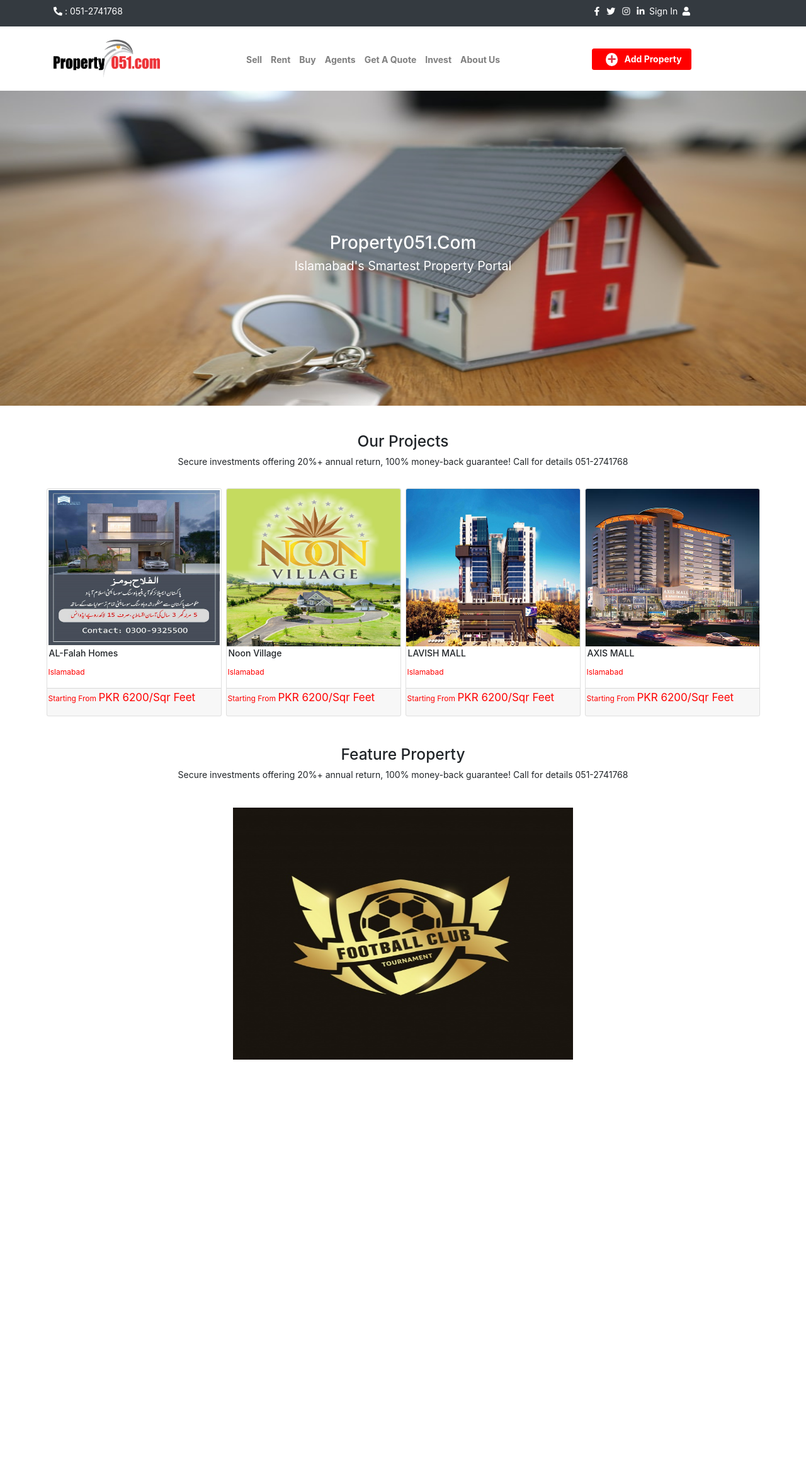
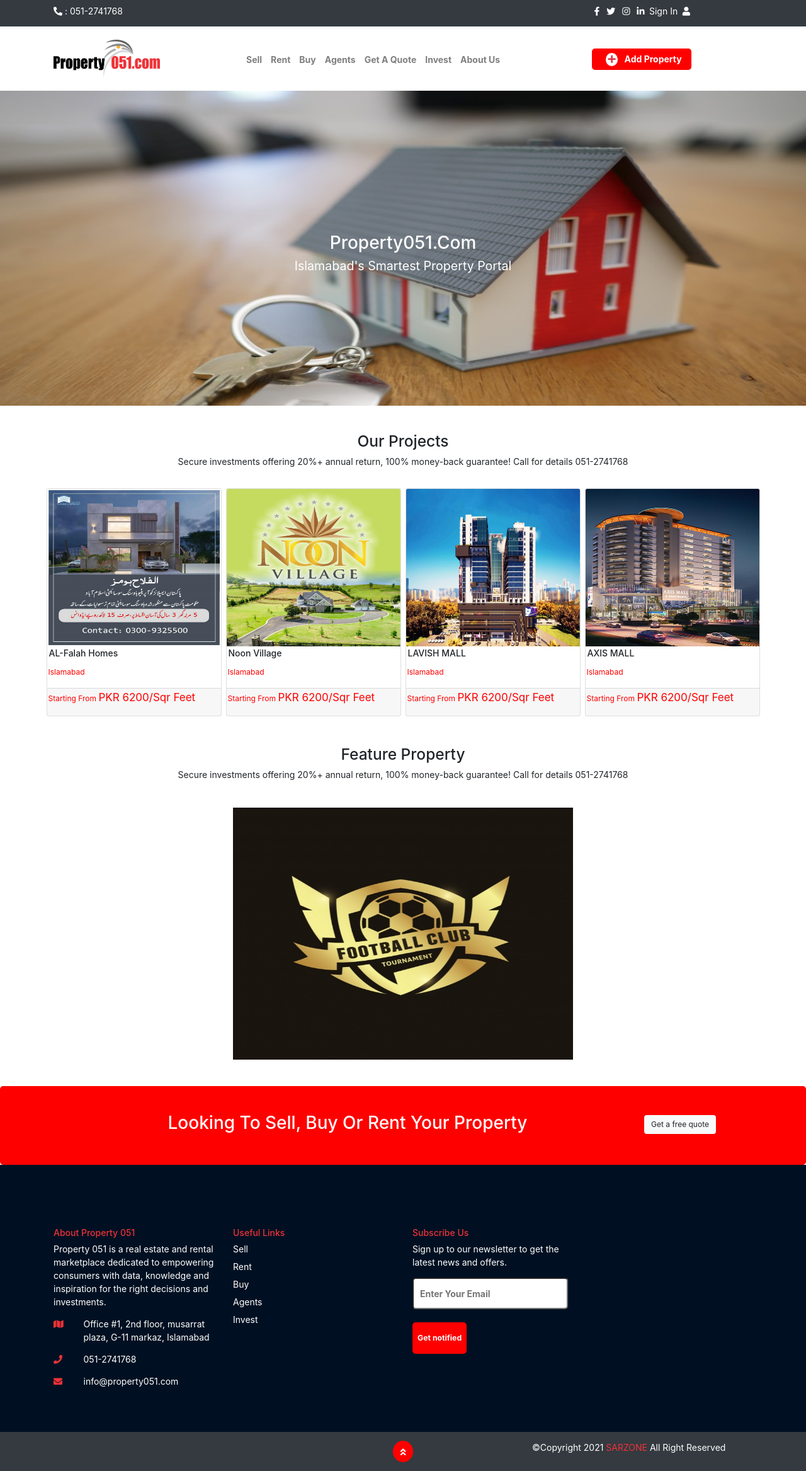
Before and after one commit to Abu-bakar-pervaiz/property-website-demo, a PHP site: page / in a window 1280 px wide. Shown: the whole page at 63% size. Before the commit the page ends 1682 px from the top, so only its background shows below. Run offline with PHP 8.4, Linux system fonts and the light colour scheme; some libraries are stand-ins or nearby versions.

Commit message:
Creating Includes files and connecting with the database

```diff
--- /dev/null
+++ b/includes/connect.php
@@ -0,0 +1,3 @@
+<?php
+$con=mysqli_connect("localhost","root","","test")
+ ?>
--- /dev/null
+++ b/includes/footer.php
@@ -0,0 +1,107 @@
+<div class="container-fluid" style="background-color: #001022;">
+		<div class="container">
+			<div class="row py-5 text-white" style="padding-top: 100px !important;">
+				<div class="col-lg-3">
+					<h6 class="f-color">
+						About Property 051
+					</h6>
+					<p>
+						Property 051 is a real estate and rental marketplace dedicated to empowering consumers with data, knowledge and inspiration for the right decisions and investments.
+					</p>
+					<ul style="list-style-type: none;">
+						<li>
+							<div class="row">
+								<div class="col-2">
+									<i class="fa fa-map f-color"></i>
+								</div>
+								<div class="col-10">
+									<p>
+										Office #1, 2nd floor, musarrat plaza, G-11 markaz, Islamabad
+									</p>
+								</div>
+							</div>
+						</li>
+						<li>
+							<div class="row">
+								<div class="col-2">
+									<i class="fa fa-phone f-color"></i>
+								</div>
+								<div class="col-10">
+									<p>
+										051-2741768
+									</p>
+								</div>
+							</div>
+						</li>
+						<li>
+							<div class="row">
+								<div class="col-2">
+									<i class="fa fa-envelope f-color"></i>
+								</div>
+								<div class="col-10">
+									<p>
+										info@property051.com
+									</p>
+								</div>
+							</div>
+						</li>
+					</ul>
+				</div>
+				<div class="col-lg-3">
+					<h6 class="f-color">Useful Links</h6>
+					<ul id="list" style="list-style-type: none;">
+						<a href="#">
+							<li>Sell</li>
+						</a>
+						<a href="#">
+							<li>Rent</li>
+						</a>
+						<a href="#">
+							<li>Buy</li>
+						</a>
+						<a href="#">
+							<li>Agents</li>
+						</a>
+						<a href="#">
+							<li>Invest</li>
+						</a>
+					</ul>
+				</div>
+				<div class="col-lg-3">
+					<h6 class="f-color">Subscribe Us</h6>
+					<p>
+						Sign up to our newsletter to get the latest news and offers.
+					</p>
+					<form action="">
+						<input type="email" placeholder="Enter Your Email">
+						<br><br>
+						<input type="submit" value="Get notified" class="btn btn-sm buttons">
+					</form>
+				</div>
+				<div class="col-lg-3"></div>
+			</div>
+		</div>
+	</div>
+	<div class="container-fluid bg-dark py-3">
+		<div class="container">
+			<div class="row">
+				<div class="col-lg-4">
+
+				</div>
+				<div class="col-lg-4 text-center">
+					<a href="#top" class="btn buttons rounded-circle">
+						<i class="fa fa-angle-double-up"></i>
+					</a>
+				</div>
+				<div class="col-lg-4 text-white">
+					&copy;Copyright 2021 <a href="#" class="f-color">SARZONE</a> All Right Reserved
+				</div>
+			</div>
+		</div>
+	</div>
+	<!-- Optional JavaScript -->
+	<!-- jQuery first, then Popper.js, then Bootstrap JS -->
+	<script src="https://code.jquery.com/jquery-3.4.1.slim.min.js" integrity="sha384-J6qa4849blE2+poT4WnyKhv5vZF5SrPo0iEjwBvKU7imGFAV0wwj1yYfoRSJoZ+n" crossorigin="anonymous"></script>
+	<script src="https://cdn.jsdelivr.net/npm/popper.js@1.16.0/dist/umd/popper.min.js" integrity="sha384-Q6E9RHvbIyZFJoft+2mJbHaEWldlvI9IOYy5n3zV9zzTtmI3UksdQRVvoxMfooAo" crossorigin="anonymous"></script>
+	<script src="https://stackpath.bootstrapcdn.com/bootstrap/4.4.1/js/bootstrap.min.js" integrity="sha384-wfSDF2E50Y2D1uUdj0O3uMBJnjuUD4Ih7YwaYd1iqfktj0Uod8GCExl3Og8ifwB6" crossorigin="anonymous"></script></body>
+	</html>
--- /dev/null
+++ b/includes/header.php
@@ -0,0 +1,132 @@
+<!DOCTYPE html>
+<html lang="en">
+<head>
+	<!-- Required meta tags -->
+	<meta charset="utf-8">
+	<meta name="viewport" content="width=device-width, initial-scale=1, shrink-to-fit=no">
+	<title>Abbottabad Propeties</title>
+
+	<!-- Bootstrap CSS -->
+	<link rel="stylesheet" href="https://stackpath.bootstrapcdn.com/bootstrap/4.4.1/css/bootstrap.min.css" integrity="sha384-Vkoo8x4CGsO3+Hhxv8T/Q5PaXtkKtu6ug5TOeNV6gBiFeWPGFN9MuhOf23Q9Ifjh" crossorigin="anonymous">
+	<link rel="stylesheet" href="https://pro.fontawesome.com/releases/v5.10.0/css/all.css" integrity="sha384-AYmEC3Yw5cVb3ZcuHtOA93w35dYTsvhLPVnYs9eStHfGJvOvKxVfELGroGkvsg+p" crossorigin="anonymous"/>
+	<link rel="stylesheet" href="style.css">
+</head>
+<body>
+	<div class="container-fluid bg-dark" id="top">
+		<div class="container">
+			<div class="row text-white">
+				<div class="col-lg-2">
+					<p class="pt-2 white-red-link">
+						<a href="#">
+							<i class="fas fa-phone-alt"></i> : 051-2741768
+						</a>
+					</p>
+				</div>
+				<div class="col-lg-7"></div>
+				<div class="col-lg-3 mx-auto">
+					<p class="pt-2 white-red-link">
+						<i class="fab mx-1 fa-facebook-f"></i>
+						<i class="fab mx-1 fa-twitter"></i>
+						<i class="fab mx-1 fa-instagram"></i>
+						<i class="fab mx-1 fa-linkedin-in"></i>
+						<a href="#" data-toggle="modal" data-target="#exampleModal" data-whatever="@mdo">
+							Sign In
+							<i class="fa mx-1 fa-user"></i>
+						</a>
+					</p>
+					<div class="modal fade" id="exampleModal" tabindex="-1" aria-labelledby="exampleModalLabel" aria-hidden="true">
+						<div class="modal-dialog">
+							<div class="modal-content">
+								<div class="modal-header my-3">
+									<h3 class="modal-title text-dark">
+										Login & Registration
+									</h3>
+									<button type="button" class="close" data-dismiss="modal" aria-label="Close">
+										<span aria-hidden="true" style="font-size: 30px;">&times;</span>
+									</button>
+								</div>
+								<div class="modal-body mt-5">
+									<ul class="nav nav-pills mb-3" id="pills-tab" role="tablist">
+										<li class="nav-item" role="presentation">
+											<a class="nav-link active mx-2 p-3 text-dark" id="pills-home-tab" data-toggle="pill" href="#pills-home" role="tab" aria-controls="pills-home" aria-selected="true">
+												<strong> LOG IN </strong>
+											</a>
+										</li>
+										<li class="nav-item " role="presentation">
+											<a class="nav-link p-3 text-dark" id="pills-profile-tab" data-toggle="pill" href="#pills-profile" role="tab" aria-controls="pills-profile" aria-selected="false"><strong>REGISTER</strong></a>
+										</li>
+									</ul>
+									<div class="tab-content" id="pills-tabContent">
+										<div class="tab-pane fade show active" id="pills-home" role="tabpanel" aria-labelledby="pills-home-tab">
+											<form action="">
+												<div class="form-group">
+													<input type="email" class="form-control" placeholder="Email">
+												</div>
+												<div class="form-group">
+													<input type="password" class="form-control" placeholder="Password">
+												</div>
+												<button type="submit" class="btn btn-block buttons">LOG IN</button>
+											</form>
+										</div>
+										<div class="tab-pane fade" id="pills-profile" role="tabpanel" aria-labelledby="pills-profile-tab">
+											<form action="">
+												<div class="form-group">
+													<input type="text" class="form-control" placeholder="Username">
+												</div>
+												<div class="form-group">
+													<input type="number" class="form-control" placeholder="Contact no.">
+												</div>
+												<div class="form-group">
+													<input type="email" class="form-control" placeholder="Email">
+												</div>
+												<div class="form-group">
+													<input type="password" class="form-control" placeholder="Password">
+												</div>
+												<div class="form-group">
+													<input type="password" class="form-control" placeholder="Confirm Password">
+												</div>
+												<button type="submit" class="btn btn-block buttons">REGISTER</button>
+											</form>
+										</div>
+									</div>
+								</div>
+							</div>
+						</div>
+					</div>
+				</div>
+			</div>
+		</div>
+	</div>
+	<div class="container-fluid bg-white" id="navbar">
+		<div class="container " >
+		<div class="row py-4">
+			<div class="col-lg-3">
+				<img src="images/logo.png" height="60px" alt="">
+			</div>
+			<div class="col-lg-6 mt-2 ">
+				<nav class="navbar navbar-expand-lg navbar-light">
+						<button class="navbar-toggler" type="button" data-bs-toggle="collapse" data-bs-target="#navbarNavAltMarkup" aria-controls="navbarNavAltMarkup" aria-expanded="false" aria-label="Toggle navigation">
+							<span class="navbar-toggler-icon"></span>
+						</button>
+						<div class="collapse navbar-collapse">
+							<div class="navbar-nav"	>
+								<a class="nav-link" href="#">Sell</a>
+								<a class="nav-link" href="#">Rent</a>
+								<a class="nav-link" href="#">Buy</a>
+								<a class="nav-link" href="#">Agents</a>
+								<a class="nav-link" href="#">Get A Quote</a>
+								<a class="nav-link" href="#">Invest</a>
+								<a class="nav-link" href="#">About Us</a>
+							</div>
+						</div>
+				</nav>
+			</div>
+			<div class="col-lg-3">
+				<div class="btn buttons px-3 mt-3">
+					<i class="fa fa-plus p-1 mx-2 bg-white text-danger rounded-circle"></i>
+					Add Property
+				</div>
+			</div>
+		</div>
+	</div>
+	</div>
--- a/index.php
+++ b/index.php
@@ -1,135 +1,7 @@
-<!DOCTYPE html>
-<html lang="en">
-<head>
-	<!-- Required meta tags -->
-	<meta charset="utf-8">
-	<meta name="viewport" content="width=device-width, initial-scale=1, shrink-to-fit=no">
-	<title>Abbottabad Propeties</title>
-
-	<!-- Bootstrap CSS -->
-	<link rel="stylesheet" href="https://stackpath.bootstrapcdn.com/bootstrap/4.4.1/css/bootstrap.min.css" integrity="sha384-Vkoo8x4CGsO3+Hhxv8T/Q5PaXtkKtu6ug5TOeNV6gBiFeWPGFN9MuhOf23Q9Ifjh" crossorigin="anonymous">
-	<link rel="stylesheet" href="https://pro.fontawesome.com/releases/v5.10.0/css/all.css" integrity="sha384-AYmEC3Yw5cVb3ZcuHtOA93w35dYTsvhLPVnYs9eStHfGJvOvKxVfELGroGkvsg+p" crossorigin="anonymous"/>
-	<link rel="stylesheet" href="style.css">
-</head>
-<body>
-	<div class="container-fluid bg-dark">
-		<div class="container">
-			<div class="row text-white">
-				<div class="col-lg-2">
-					<p class="pt-2 white-red-link">
-						<a href="#">
-							<i class="fas fa-phone-alt"></i> : 051-2741768
-						</a>
-					</p>
-				</div>
-				<div class="col-lg-7"></div>
-				<div class="col-lg-3 mx-auto">
-					<p class="pt-2 white-red-link">
-						<i class="fab mx-1 fa-facebook-f"></i>
-						<i class="fab mx-1 fa-twitter"></i>
-						<i class="fab mx-1 fa-instagram"></i>
-						<i class="fab mx-1 fa-linkedin-in"></i>
-						<a href="#" data-toggle="modal" data-target="#exampleModal" data-whatever="@mdo">
-							Sign In
-							<i class="fa mx-1 fa-user"></i>
-						</a>
-					</p>
-					<div class="modal fade" id="exampleModal" tabindex="-1" aria-labelledby="exampleModalLabel" aria-hidden="true">
-						<div class="modal-dialog">
-							<div class="modal-content">
-								<div class="modal-header my-3">
-									<h3 class="modal-title text-dark">
-										Login & Registration
-									</h3>
-									<button type="button" class="close" data-dismiss="modal" aria-label="Close">
-										<span aria-hidden="true" style="font-size: 30px;">&times;</span>
-									</button>
-								</div>
-								<div class="modal-body mt-5">
-									<ul class="nav nav-pills mb-3" id="pills-tab" role="tablist">
-										<li class="nav-item" role="presentation">
-											<a class="nav-link active mx-2 p-3 text-dark" id="pills-home-tab" data-toggle="pill" href="#pills-home" role="tab" aria-controls="pills-home" aria-selected="true">
-												<strong> LOG IN </strong>
-											</a>
-										</li>
-										<li class="nav-item " role="presentation">
-											<a class="nav-link p-3 text-dark" id="pills-profile-tab" data-toggle="pill" href="#pills-profile" role="tab" aria-controls="pills-profile" aria-selected="false"><strong>REGISTER</strong></a>
-										</li>
-									</ul>
-									<div class="tab-content" id="pills-tabContent">
-										<div class="tab-pane fade show active" id="pills-home" role="tabpanel" aria-labelledby="pills-home-tab">
-											<form action="">
-												<div class="form-group">
-													<input type="email" class="form-control" placeholder="Email">
-												</div>
-												<div class="form-group">
-													<input type="password" class="form-control" placeholder="Password">
-												</div>
-												<button type="submit" class="btn btn-block buttons">LOG IN</button>
-											</form>
-										</div>
-										<div class="tab-pane fade" id="pills-profile" role="tabpanel" aria-labelledby="pills-profile-tab">
-											<form action="">
-												<div class="form-group">
-													<input type="text" class="form-control" placeholder="Username">
-												</div>
-												<div class="form-group">
-													<input type="number" class="form-control" placeholder="Contact no.">
-												</div>
-												<div class="form-group">
-													<input type="email" class="form-control" placeholder="Email">
-												</div>
-												<div class="form-group">
-													<input type="password" class="form-control" placeholder="Password">
-												</div>
-												<div class="form-group">
-													<input type="password" class="form-control" placeholder="Confirm Password">
-												</div>
-												<button type="submit" class="btn btn-block buttons">REGISTER</button>
-											</form>
-										</div>
-									</div>
-								</div>
-							</div>
-						</div>
-					</div>
-				</div>
-			</div>
-		</div>
-	</div>
-	<div class="container-fluid bg-white" id="navbar">
-		<div class="container " >
-		<div class="row py-4">
-			<div class="col-lg-3">
-				<img src="images/logo.png" height="60px" alt="">
-			</div>
-			<div class="col-lg-6 mt-2 ">
-				<nav class="navbar navbar-expand-lg navbar-light">
-						<button class="navbar-toggler" type="button" data-bs-toggle="collapse" data-bs-target="#navbarNavAltMarkup" aria-controls="navbarNavAltMarkup" aria-expanded="false" aria-label="Toggle navigation">
-							<span class="navbar-toggler-icon"></span>
-						</button>
-						<div class="collapse navbar-collapse">
-							<div class="navbar-nav"	>
-								<a class="nav-link" href="#">Sell</a>
-								<a class="nav-link" href="#">Rent</a>
-								<a class="nav-link" href="#">Buy</a>
-								<a class="nav-link" href="#">Agents</a>
-								<a class="nav-link" href="#">Get A Quote</a>
-								<a class="nav-link" href="#">Invest</a>
-								<a class="nav-link" href="#">About Us</a>
-							</div>
-						</div>
-				</nav>
-			</div>
-			<div class="col-lg-3">
-				<div class="btn buttons px-3 mt-3">
-					<i class="fa fa-plus p-1 mx-2 bg-white text-danger rounded-circle"></i>
-					Add Property
-				</div>
-			</div>
-		</div>
-	</div>
-	</div>
+<?php
+include"includes/connect.php";
+include"includes/header.php";
+?>
 	<div class="container-fluid" id="bg-img">
 		<h2>
 			Property051.Com <br>
@@ -226,14 +98,38 @@
 						<div class="carousel-item">
 							<img class="d-block w-100" height="400px" src="images/retro-label-on-rustic-background_82147503374.jpg">
 						</div>
+						<div class="carousel-item">
+							<img class="d-block w-100" height="400px" src="images/colors-curl-logo-template_23-2147536125.jpg">
+						</div>
+						<div class="carousel-item">
+							<img class="d-block w-100" height="400px" src="images/background-of-spots-halftone_1035-3847.jpg">
+						</div>
+						<div class="carousel-item">
+							<img class="d-block w-100" height="400px" src="images/3d-box-logo_1103-876.jpg">
+						</div>
+						<div class="carousel-item">
+							<img class="d-block w-100" height="400px" src="images/blue-tech-logo_1103-822.jpg">
+						</div>
+						<div class="carousel-item">
+							<img class="d-block w-100" height="400px" src="images/abstract-cross-logo_23-2147536124.jpg">
+						</div>
 					</div>
 				</div>
 			</div>
 		</div>
 	</div>
-	<!-- Optional JavaScript -->
-	<!-- jQuery first, then Popper.js, then Bootstrap JS -->
-	<script src="https://code.jquery.com/jquery-3.4.1.slim.min.js" integrity="sha384-J6qa4849blE2+poT4WnyKhv5vZF5SrPo0iEjwBvKU7imGFAV0wwj1yYfoRSJoZ+n" crossorigin="anonymous"></script>
-	<script src="https://cdn.jsdelivr.net/npm/popper.js@1.16.0/dist/umd/popper.min.js" integrity="sha384-Q6E9RHvbIyZFJoft+2mJbHaEWldlvI9IOYy5n3zV9zzTtmI3UksdQRVvoxMfooAo" crossorigin="anonymous"></script>
-	<script src="https://stackpath.bootstrapcdn.com/bootstrap/4.4.1/js/bootstrap.min.js" integrity="sha384-wfSDF2E50Y2D1uUdj0O3uMBJnjuUD4Ih7YwaYd1iqfktj0Uod8GCExl3Og8ifwB6" crossorigin="anonymous"></script></body>
-	</html>
+	<div class="container-fluid buttons">
+		<div class="container">
+			<div class="row p-5">
+				<div class="col-lg-10 text-center">
+					<h2>Looking To Sell, Buy Or Rent Your Property</h2>
+				</div>
+				<div class="col-lg-2 text-center pt-1">
+					<div class="btn btn-light" style="font-size: 12px;">Get a free quote</div>
+				</div>
+			</div>
+		</div>
+	</div>
+<?php
+	include"includes/footer.php";
+?>
--- a/style.css
+++ b/style.css
@@ -1,3 +1,4 @@
+/*https://github.com/Abu-bakar-pervaiz/property-website-demo*/
 *{
 	padding: 0px;
 	margin: 0px;
@@ -25,9 +26,12 @@
 	background-color: red;
 	color: white;
 	font-weight: bold;
+	border-radius: 5px;
 }
 input{
 	height: 50px !important;
+	padding: 10px;
+	border-radius: 5px;
 }
 input[placeholder]{
 	font-weight: bolder;
@@ -69,3 +73,14 @@ nav a{
 .card span{
 	font-size: 17px;
 }
+.f-color{
+	color:#ED3237 !important;
+}
+#list li{
+	text-decoration: none;
+	color:white;
+	margin-bottom: 7px;
+}
+#last-button{
+
+}
```
Also changed, not shown: add-property.php (added).
